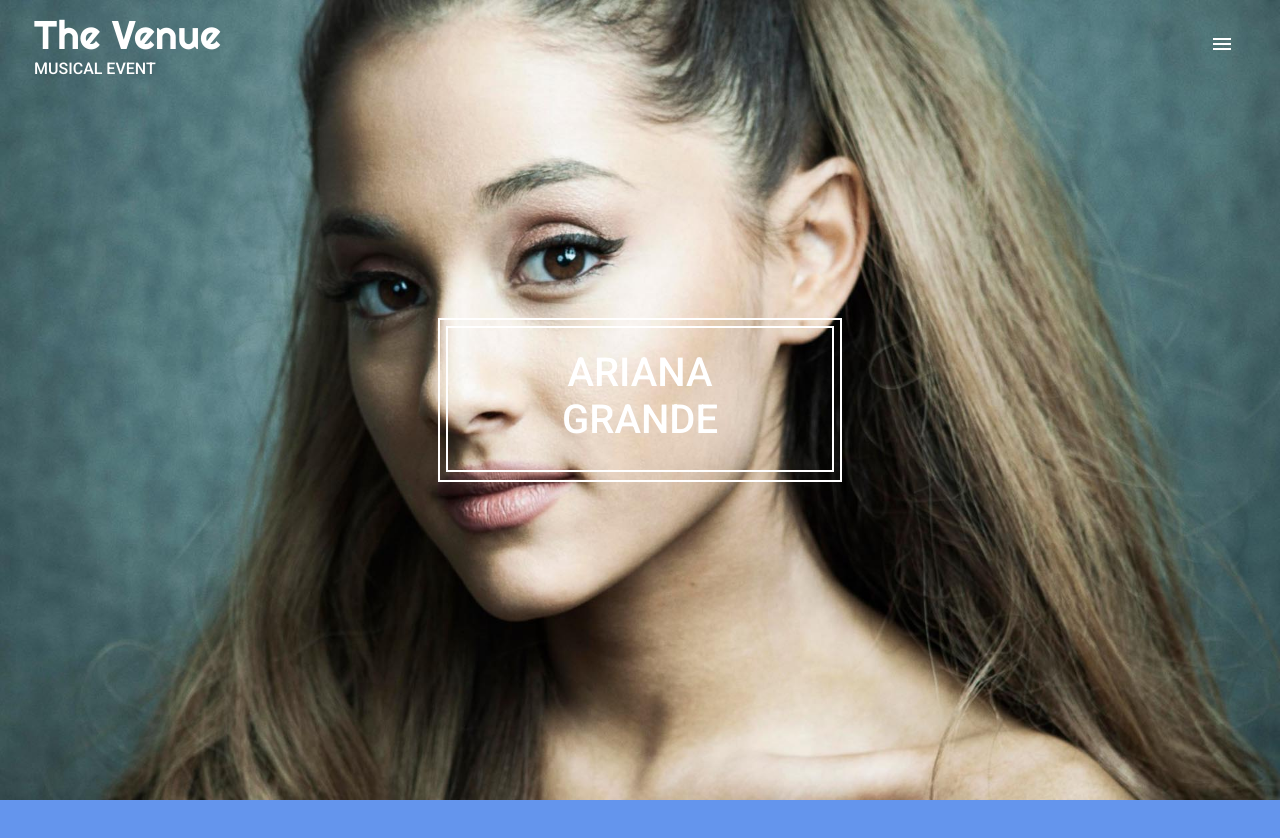
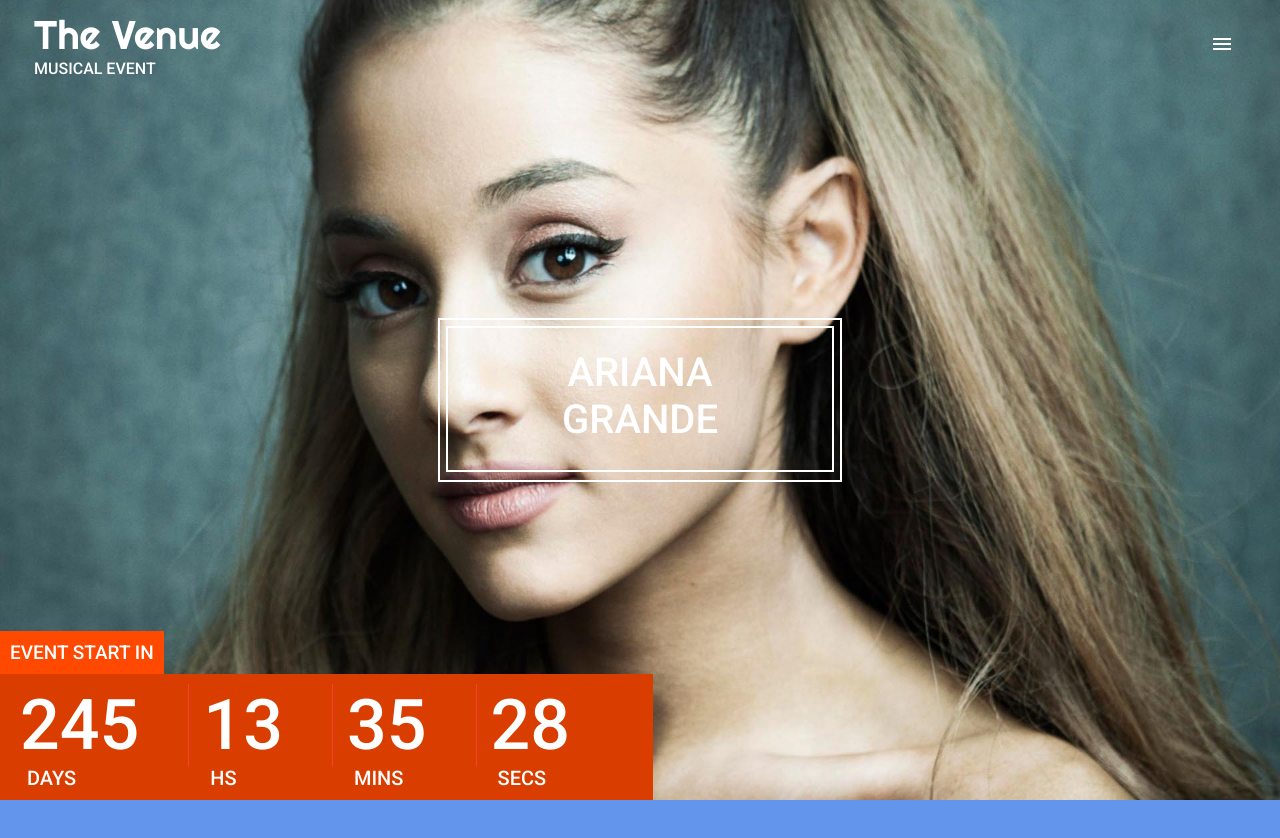
Before and after one commit to CheerDn/the-venue, a React (Create React App) app: page / in a window 1280 px wide. Shown: the top 838 px of the page. Built offline with nearby package versions, Linux system fonts and the light colour scheme.

Commit message:
countdown done

```diff
--- /dev/null
+++ b/src/components/featured/Countdown.js
@@ -0,0 +1,86 @@
+import React, { Component } from 'react';
+import Slide from 'react-reveal/Slide';
+
+class Countdown extends Component {
+
+  state = {
+    deadline: 'Dec, 19, 2020',
+    days: '0',
+    hours: '0',
+    minutes: '0',
+    seconds: '0'
+  }
+
+  getTimeUntil(deadline) {
+    const time = Date.parse(deadline) - Date.parse(new Date());
+    if (time < 0) {
+
+    } else {
+      let seconds = Math.floor((time/1000) % 60);
+      let minutes = Math.floor((time/1000/60) % 60);
+      let hours = Math.floor((time/1000/60/60) % 24);
+      let days = Math.floor(time/1000/60/60/24 );
+      this.setState({
+        days,
+        hours,
+        minutes,
+        seconds
+      })
+    }
+
+  }
+
+  componentDidMount() {
+    setInterval(() => this.getTimeUntil(this.state.deadline), 1000);
+  }
+
+
+
+  render() {
+    return (
+      <Slide left delay={2000}>
+        <div className="countdown_wrapper">
+          <div className="countdown_top">
+            Event start in
+          </div>
+          <div className="countdown_bottom">
+            <div className="countdown_item">
+              <div className="countdown_time">
+                {this.state.days}
+              </div>
+              <div className="countdown_tag">
+                Days
+              </div>
+            </div>
+            <div className="countdown_item">
+              <div className="countdown_time">
+              {this.state.hours}
+              </div>
+              <div className="countdown_tag">
+                Hs
+              </div>
+            </div>
+            <div className="countdown_item">
+              <div className="countdown_time">
+              {this.state.minutes}
+              </div>
+              <div className="countdown_tag">
+                Mins
+              </div>
+            </div>
+            <div className="countdown_item">
+              <div className="countdown_time">
+              {this.state.seconds}
+              </div>
+              <div className="countdown_tag">
+                Secs
+              </div>
+            </div>
+          </div>
+        </div>
+      </Slide>
+    );
+  }
+}
+
+export default Countdown;
--- a/src/components/featured/Featured.js
+++ b/src/components/featured/Featured.js
@@ -1,16 +1,21 @@
 import React from 'react';
 import Carrousel from './Carrousel';
+import Countdown from './Countdown';
 
 const Featured = () => {
   return (
     <div style={{position:'relative'}}>
 
       <Carrousel />
+
       <div className="artist_name">
         <div className="wrapper">
           Ariana Grande
         </div>
       </div>
+
+      <Countdown />
+
     </div>
   );
 };
--- a/src/components/header_footer/Header.js
+++ b/src/components/header_footer/Header.js
@@ -46,9 +46,10 @@
       <AppBar
         position="fixed"
         style={{
-          backgroundColor: this.state.headerShow ? "#2f2f2f" : 'transparent',
+          backgroundColor: this.state.headerShow ? "#2f2f2f" : "transparent",
           boxShadow: "none",
           padding: "10px",
+          transition: "background-color .3s ease-out"
         }}
       >
         <Toolbar>
```
